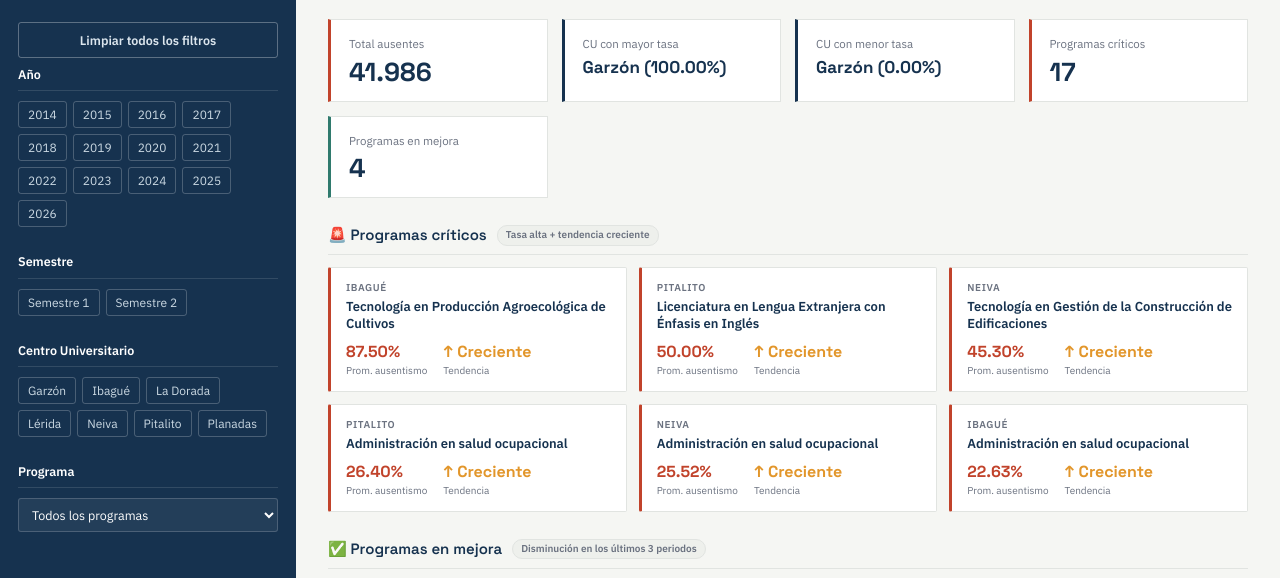
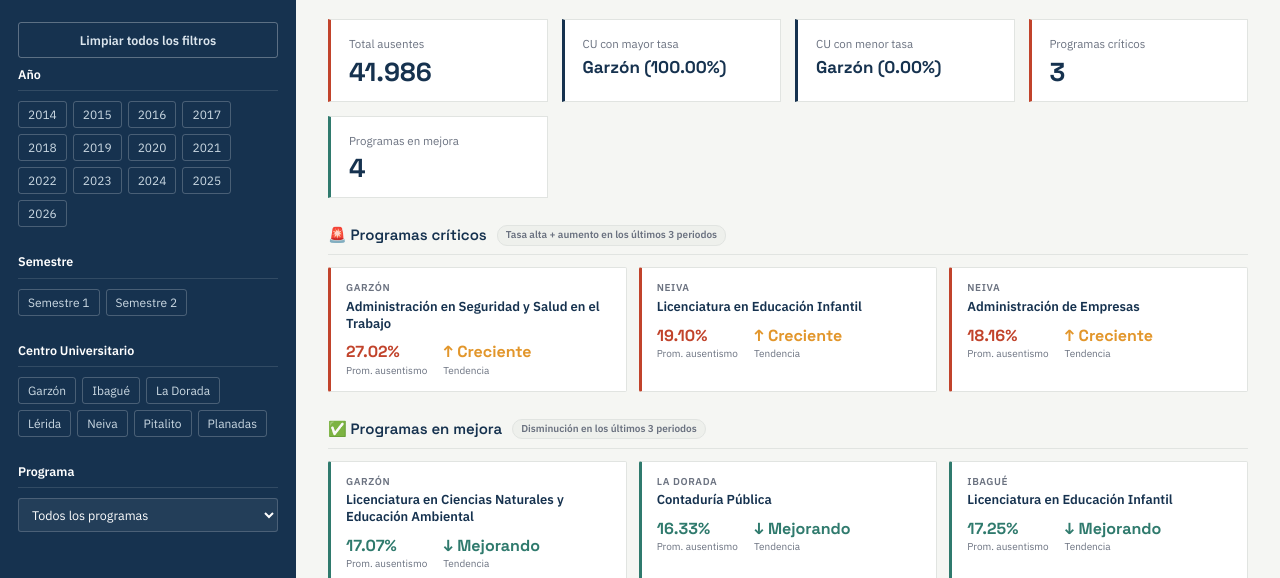
Before and after one commit to JuanGJaureguiG/Ausentismo-Deserci-n-programas, a plain HTML site: page index.html in a window 1280 px wide. Shown: the part 159-737 px from the top of the page. Drawn offline with nearby package versions, Linux system fonts and the light colour scheme.

Commit message:
Add files via upload

```diff
--- a/app.js
+++ b/app.js
@@ -295,7 +295,7 @@ function render() {
   document.getElementById('kpi-cu').textContent = mejorCu ? `${mejorCu.k} (${mejorCu.max.toFixed(2)}%)` : '—';
   document.getElementById('kpi-cu-min').textContent = peorCu ? `${peorCu.k} (${peorCu.min.toFixed(2)}%)` : '—';
 
-  const criticos = withData.filter(p => p.avg > 12 && p.slope > 0.3);
+  const criticos = withData.filter(p => p.avg > 12 && hasContinuousWorsening(p, periods));
   document.getElementById('kpi-criticos').textContent = criticos.length;
 
   // Top N programas con mayor y menor tasa, según el alcance de filtros actual
@@ -309,20 +309,24 @@ function render() {
   renderTable(progs, periods, hasTableFilter);
 }
 
-// Disminución continua y estricta en los últimos 3 periodos disponibles (dentro del alcance de filtros actual)
-function hasContinuousImprovement(p, periodsList) {
+// Tendencia estricta y continua en los últimos 3 periodos disponibles (dentro del alcance de filtros actual)
+// direction 'down' = disminución continua (mejora) · 'up' = aumento continuo (empeora)
+function hasContinuousTrend(p, periodsList, direction) {
   const last3 = periodsList.slice(-3);
   if (last3.length < 3) return false;
   const vals = last3.map(per => (p.periods[per] ? p.periods[per].pct : null));
   if (vals.some(v => v === null || v === undefined)) return false;
   for (let i = 0; i < vals.length - 1; i++) {
-    if (!(vals[i] > vals[i + 1])) return false;
+    if (direction === 'up') { if (!(vals[i] < vals[i + 1])) return false; }
+    else { if (!(vals[i] > vals[i + 1])) return false; }
   }
   return true;
 }
+function hasContinuousImprovement(p, periodsList) { return hasContinuousTrend(p, periodsList, 'down'); }
+function hasContinuousWorsening(p, periodsList) { return hasContinuousTrend(p, periodsList, 'up'); }
 
 function renderAlerts(withData, periodsList) {
-  const crit = [...withData].filter(p => p.avg > 12 && p.slope > 0.3).sort((a, b) => b.avg - a.avg).slice(0, 6);
+  const crit = [...withData].filter(p => p.avg > 12 && hasContinuousWorsening(p, periodsList)).sort((a, b) => b.avg - a.avg).slice(0, 6);
   const improving = [...withData].filter(p => hasContinuousImprovement(p, periodsList))
     .sort((a, b) => {
       const aVals = periodsList.slice(-3).map(per => a.periods[per].pct);
--- a/index.html
+++ b/index.html
@@ -67,7 +67,7 @@
         <div class="chart-wrap"><canvas id="chart-evolucion"></canvas></div>
       </div>
 
-      <div class="section-title">🚨 Programas críticos <span class="pill">Tasa alta + tendencia creciente</span></div>
+      <div class="section-title">🚨 Programas críticos <span class="pill">Tasa alta + aumento en los últimos 3 periodos</span></div>
       <div class="alerts" id="critical-alerts"></div>
 
       <div class="section-title">✅ Programas en mejora <span class="pill">Disminución en los últimos 3 periodos</span></div>
```
